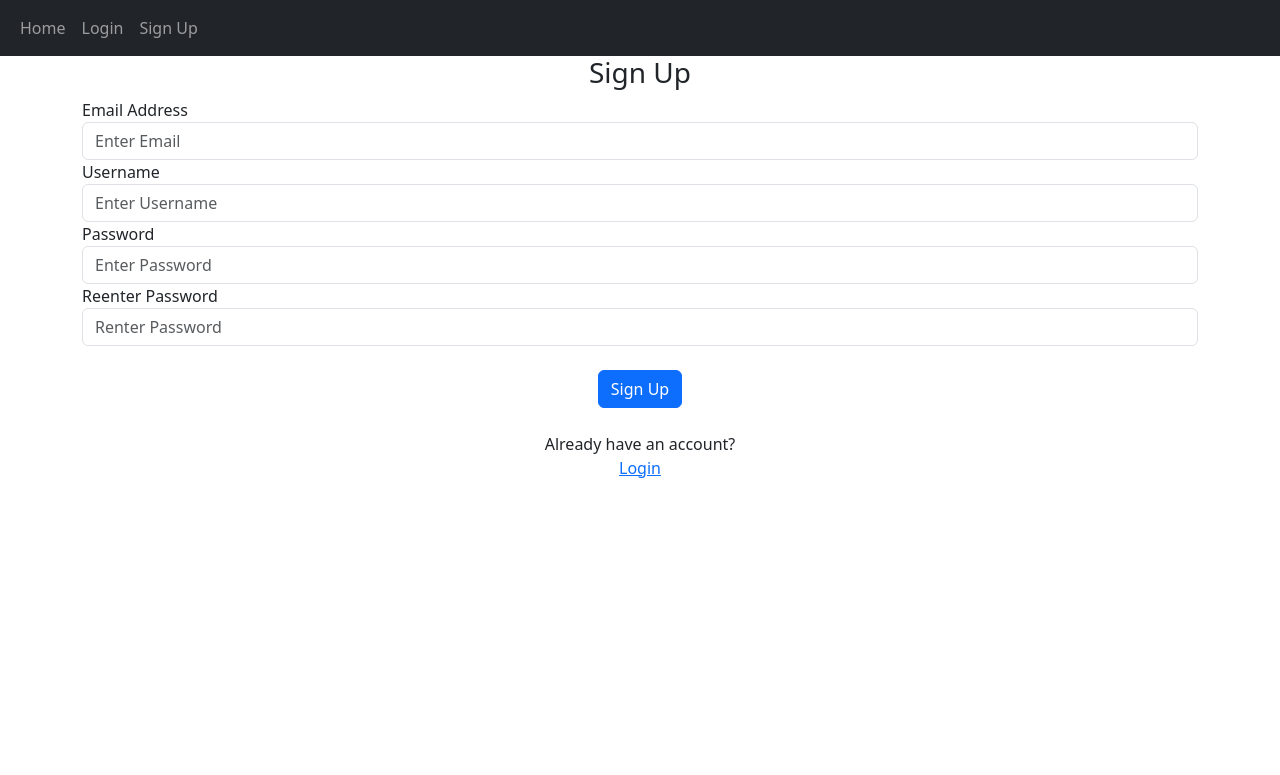
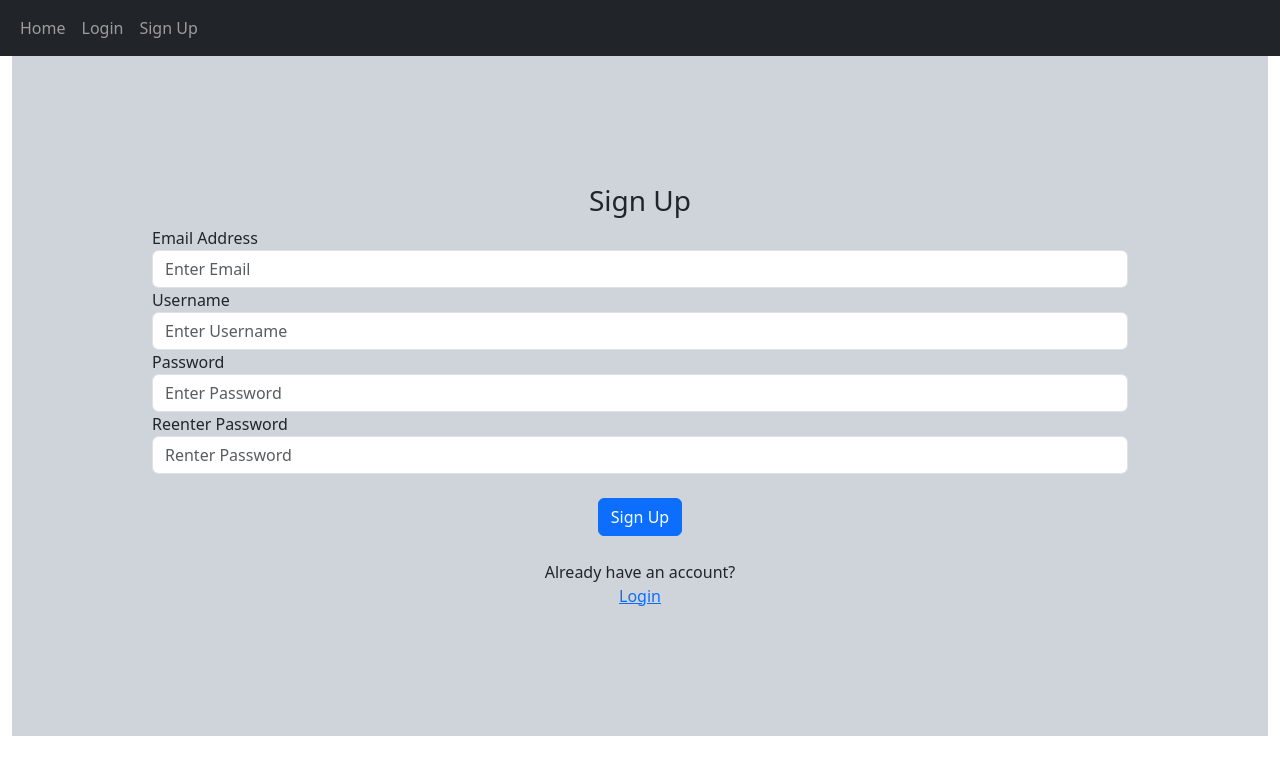
Before and after one commit to ryzinn18/PersonalBlog, a Flask app: page /sign-up in a window 1280 px wide. Shown: the top 775 px of the page. Run offline with Flask 2, Linux system fonts and the light colour scheme; some libraries are stand-ins or nearby versions.

Commit message:
Minor asthetic updates to Login and Sign Up pages.

```diff
--- a/website/templates/login.html
+++ b/website/templates/login.html
@@ -1,5 +1,6 @@
 {% extends "base.html" %} {% block title %}Login{% endblock %}
 {% block content %}
+<section class="page-section bg-dark-subtle" style="padding: 8rem" id="login">
 <form method="POST">
     <h3 align="center">Login</h3>
     <div class="form-group  container-sm">
@@ -19,4 +20,5 @@
         </center>
     </div>
 </form>
+</section>
 {% endblock %}
--- a/website/templates/signup.html
+++ b/website/templates/signup.html
@@ -1,7 +1,7 @@
 {% extends "base.html" %}
 {% block title %}Sign Up{% endblock %}
 {% block content %}
-<form method="POST">
+<section class="page-section bg-dark-subtle" style="padding: 8rem" id="sign-up">
     <h3 align="center">Sign Up</h3>
     <div class="form-group container-sm">
         <label for="email">Email Address</label>
@@ -24,4 +24,5 @@
         </center>
     </div>
 </form>
+</section>
 {% endblock %}
```
